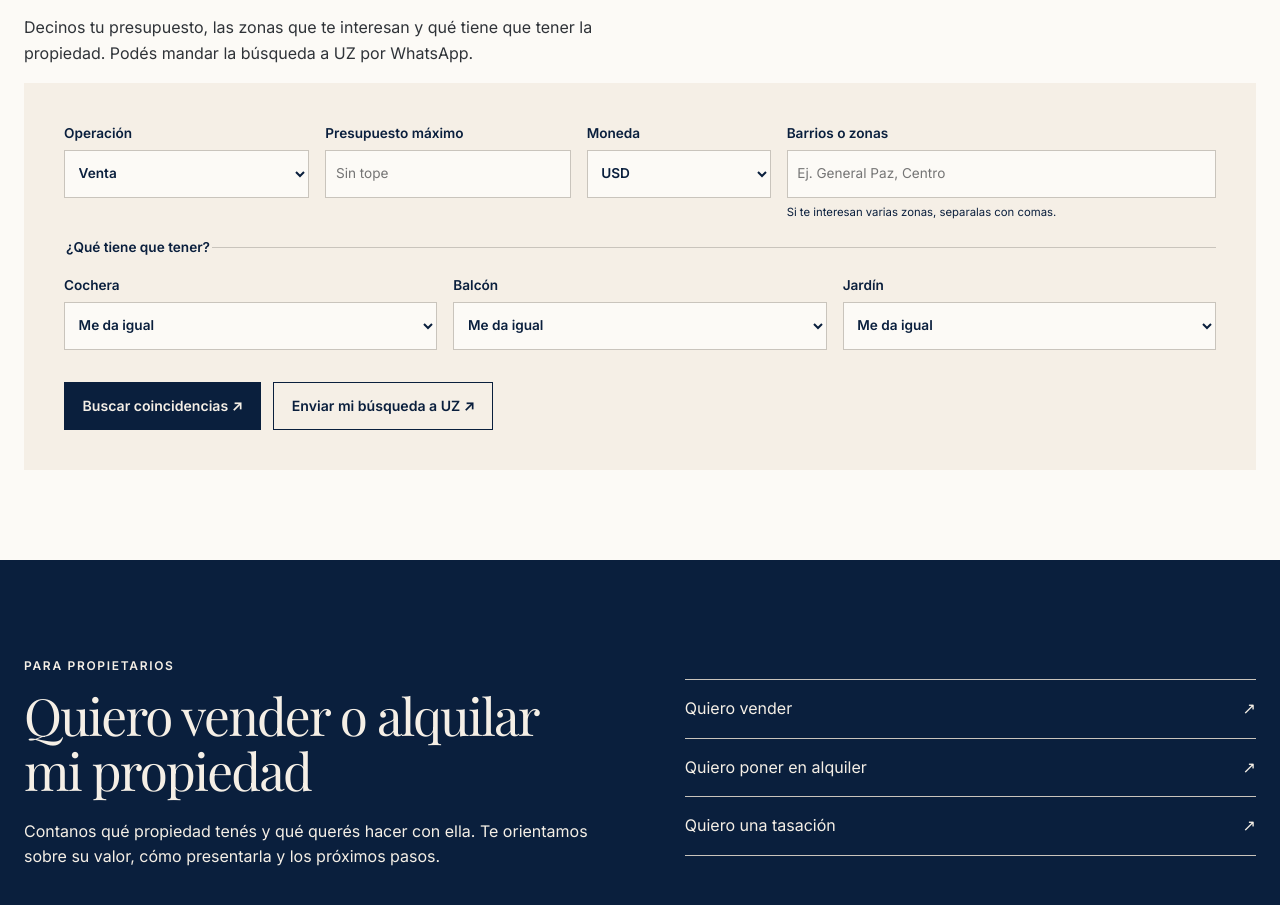
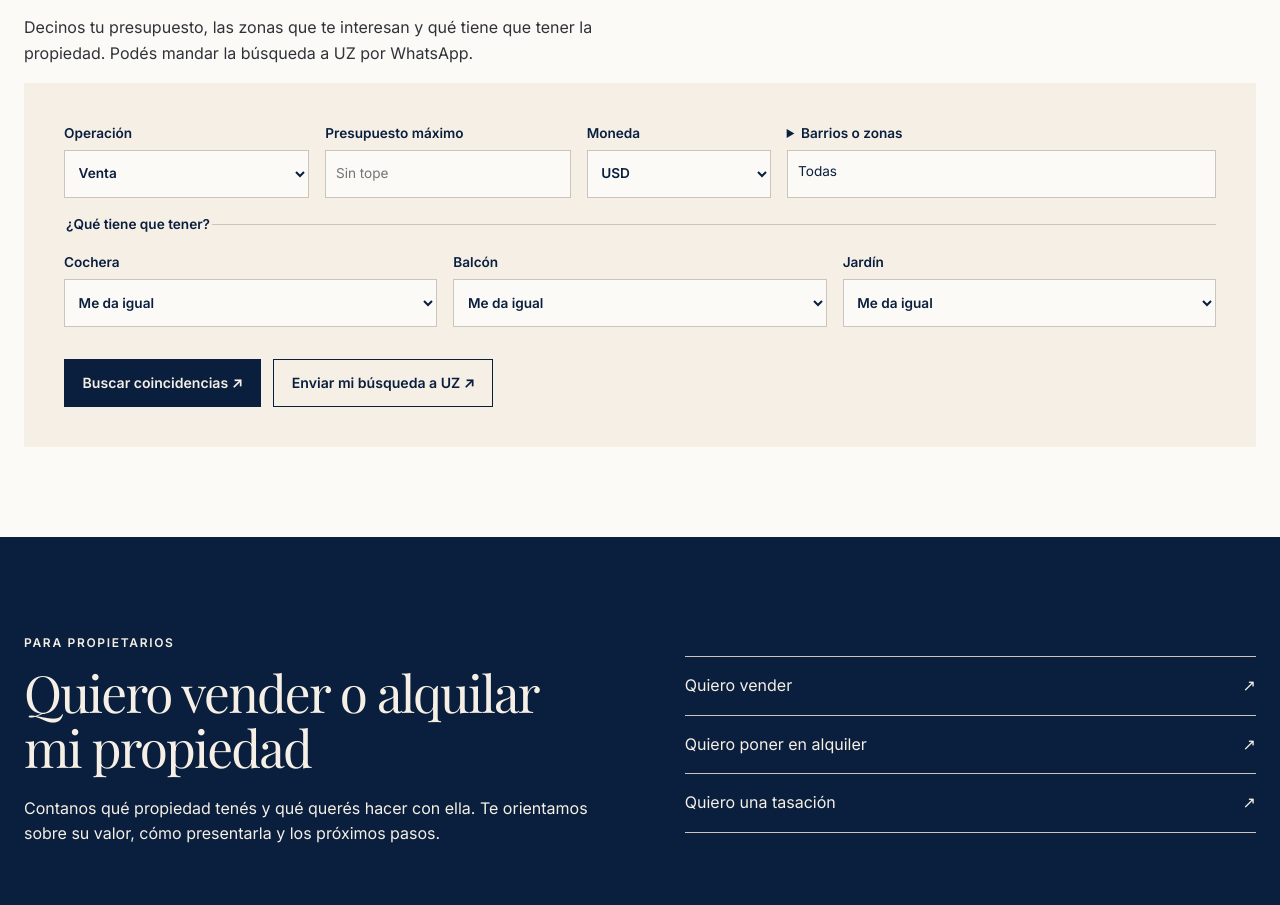
Before and after one commit to franciscourretsz/uz-bienes-raices, a plain HTML site: page index.html in a window 1280 px wide. Shown: the part 1692-2597 px from the top of the page. Drawn offline with nearby package versions, Linux system fonts and the light colour scheme.

Commit message:
Permitir elegir barrios en la búsqueda guiada

```diff
--- a/buscador.js
+++ b/buscador.js
@@ -3,6 +3,22 @@ const resultadosGuiados = document.querySelector("#guided-results");
 const estadoGuiado = document.querySelector("#guided-status");
 const tarjetasGuiadas = document.querySelector("#guided-cards");
 const enviarBusqueda = document.querySelector("#guided-whatsapp");
+const zonasServicio = ["Centro", "General Paz", "Nueva Córdoba", "Parque Capital", "Villa Belgrano"];
+const resumenZonas = document.querySelector("#guided-zone-summary");
+const opcionesZonas = document.querySelector("#guided-zone-options");
+const zonasDisponibles = new Map();
+for (const barrio of [...zonasServicio, ...catalogo.map(propiedad => propiedad.barrio)]) {
+  zonasDisponibles.set(normalizarZona(barrio), barrio);
+}
+for (const barrio of [...zonasDisponibles.values()].sort((a, b) => a.localeCompare(b, "es"))) {
+  const opcion = elemento("input");
+  opcion.type = "checkbox";
+  opcion.name = "zonas";
+  opcion.value = barrio;
+  const etiqueta = elemento("label");
+  etiqueta.append(opcion, barrio);
+  opcionesZonas.append(etiqueta);
+}
 const atributosBusqueda = { cochera: "cochera", balcon: "balcón", jardin: "jardín" };
 
 function normalizarZona(zona) {
@@ -14,7 +30,7 @@ function leerBusqueda(datos) {
     operacion: datos.get("operacion"),
     presupuesto: Number(datos.get("presupuesto")) || null,
     moneda: datos.get("moneda"),
-    zonas: (datos.get("zonas") || "").split(",").map(zona => zona.trim()).filter(Boolean),
+    zonas: datos.getAll("zonas"),
     requisitos: Object.keys(atributosBusqueda).filter(clave => datos.get(clave) === "requisito"),
     preferencias: Object.keys(atributosBusqueda).filter(clave => datos.get(clave) === "preferencia")
   };
@@ -56,6 +72,7 @@ function mensajeBusqueda(busqueda) {
 
 function actualizarMensaje() {
   const busqueda = leerBusqueda(new FormData(buscador));
+  resumenZonas.textContent = busqueda.zonas.length ? busqueda.zonas.join(", ") : "Todas";
   enviarBusqueda.href = whatsapp(mensajeBusqueda(busqueda));
 }
 
--- a/index.html
+++ b/index.html
@@ -57,7 +57,10 @@
           <label>Operación<select name="operacion" required><option>Venta</option><option>Alquiler</option></select></label>
           <label>Presupuesto máximo<input name="presupuesto" type="number" min="1" step="1" placeholder="Sin tope"></label>
           <label>Moneda<select name="moneda"><option>USD</option><option>ARS</option></select></label>
-          <label class="guided-zones">Barrios o zonas<input name="zonas" maxlength="150" placeholder="Ej. General Paz, Centro" aria-describedby="guided-zones-help"><small id="guided-zones-help">Si te interesan varias zonas, separalas con comas.</small></label>
+          <details class="guided-zones">
+            <summary>Barrios o zonas <span id="guided-zone-summary">Todas</span></summary>
+            <fieldset><legend>Elegí uno o varios barrios</legend><div id="guided-zone-options"></div></fieldset>
+          </details>
         </div>
         <fieldset class="guided-preferences">
           <legend>¿Qué tiene que tener?</legend>
--- a/styles.css
+++ b/styles.css
@@ -93,3 +93,10 @@ dialog::backdrop { background:#0a1f3dbb; }
 .guided-results .card-body > :last-child { margin-bottom:0; }
 @media(max-width:760px) { .guided-fields { grid-template-columns:repeat(3,minmax(0,1fr)); } .guided-zones { grid-column:1/-1; } }
 @media(max-width:520px) { .guided-fields,.guided-preferences { grid-template-columns:repeat(2,minmax(0,1fr)); } }
+
+.guided-zones { min-width:0; }
+.guided-zones summary { cursor:pointer; font-size:.85rem; font-weight:600; }
+#guided-zone-summary { display:block; margin-top:.35rem; min-height:48px; padding:.65rem; border:1px solid var(--stone); background:var(--paper); font-weight:400; overflow-wrap:anywhere; }
+.guided-zones fieldset { border:1px solid var(--stone); margin:.6rem 0 0; padding:.55rem .7rem; }
+#guided-zone-options label { display:flex; align-items:center; gap:.5rem; min-height:36px; cursor:pointer; }
+#guided-form .guided-zones input[type="checkbox"] { display:inline-block; width:1rem; min-height:1rem; margin:0; accent-color:var(--blue); }
```
Also changed, not shown: 2 other files.
